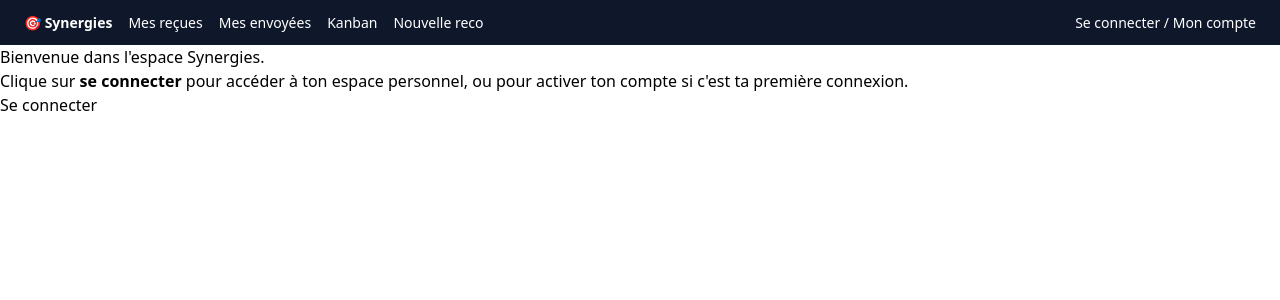
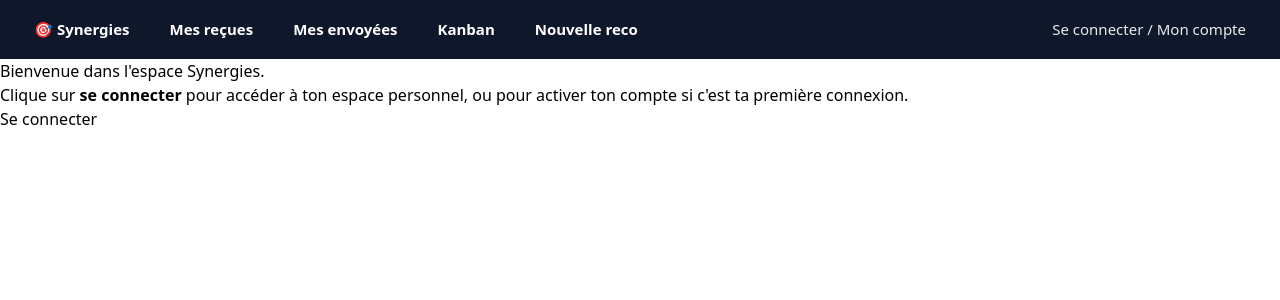
Before and after one commit to SamKTA/synergies-app, a Next.js app: page / in a window 1280 px wide. Shown: the top 300 px of the page. Built offline with nearby package versions, Linux system fonts and the light colour scheme; no server answers.

Commit message:
Update layout.tsx

```diff
--- a/app/layout.tsx
+++ b/app/layout.tsx
@@ -1,6 +1,6 @@
 import './globals.css'
 import Link from 'next/link'
-import AdminLink from './_components/AdminLink' // ✅ ajoute ceci
+import AdminLink from './_components/AdminLink'
 
 export const metadata = {
   title: 'Synergies App',
@@ -12,18 +12,27 @@ export default function RootLayout({ children }: { children: React.ReactNode })
     <html lang="fr">
       <body>
         <header style={{ backgroundColor: '#0f172a', padding: '12px 24px' }}>
-          <nav style={{ display: 'flex', justifyContent: 'space-between', alignItems: 'center', color: 'white' }}>
-            <div style={{ display: 'flex', gap: '16px', fontSize: '14px' }}>
-              <Link href="/" style={{ color: 'white', textDecoration: 'none', fontWeight: 'bold' }}>🎯 Synergies</Link>
-              <Link href="/inbox" style={{ color: 'white', textDecoration: 'none' }}>Mes reçues</Link>
-              <Link href="/sent" style={{ color: 'white', textDecoration: 'none' }}>Mes envoyées</Link>
-              <Link href="/kanban" style={{ color: 'white', textDecoration: 'none' }}>Kanban</Link>
-              <Link href="/reco/new" style={{ color: 'white', textDecoration: 'none' }}>Nouvelle reco</Link>
-
-              {/* ✅ Ajoute ceci ici */}
-              <AdminLink />
+          <nav
+            style={{
+              display: 'flex',
+              justifyContent: 'space-between',
+              alignItems: 'center',
+              color: 'white',
+              fontSize: '15px',
+              fontWeight: 600,
+            }}
+          >
+            <div style={{ display: 'flex', gap: '20px', alignItems: 'center' }}>
+              <Link href="/" style={linkStyle}>🎯 Synergies</Link>
+              <Link href="/inbox" style={linkStyle}>Mes reçues</Link>
+              <Link href="/sent" style={linkStyle}>Mes envoyées</Link>
+              <Link href="/kanban" style={linkStyle}>Kanban</Link>
+              <Link href="/reco/new" style={linkStyle}>Nouvelle reco</Link>
+              <AdminLink /> {/* ✅ Le lien Commissions s'insère naturellement ici */}
             </div>
-            <Link href="/login" style={{ color: 'white', textDecoration: 'none', fontSize: '14px' }}>Se connecter / Mon compte</Link>
+            <Link href="/login" style={{ ...linkStyle, fontWeight: 500, opacity: 0.9 }}>
+              Se connecter / Mon compte
+            </Link>
           </nav>
         </header>
         <main>{children}</main>
@@ -31,3 +40,10 @@ export default function RootLayout({ children }: { children: React.ReactNode })
     </html>
   )
 }
+
+const linkStyle: React.CSSProperties = {
+  color: 'white',
+  textDecoration: 'none',
+  padding: '6px 10px',
+  borderRadius: 6,
+}
```
